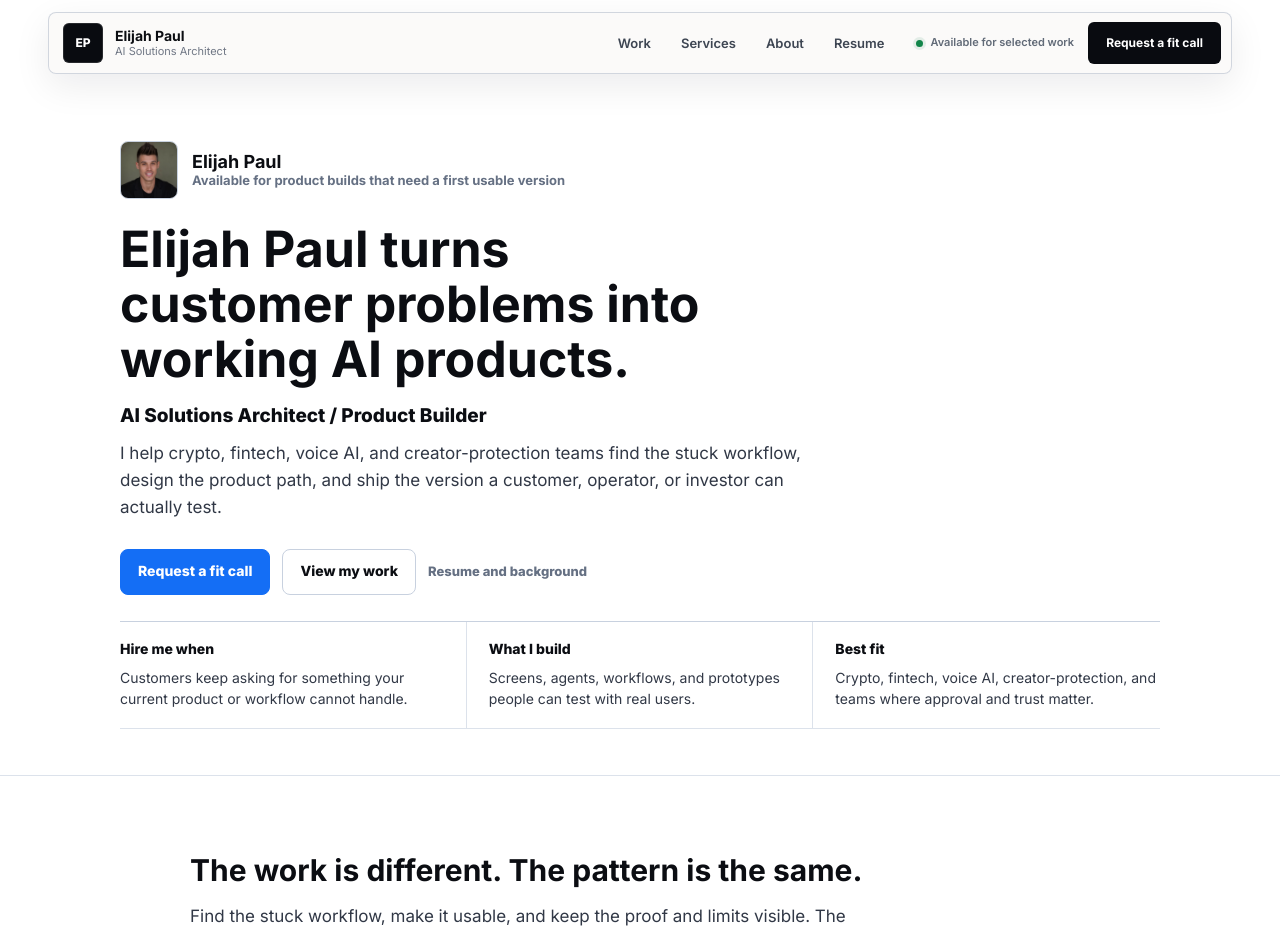
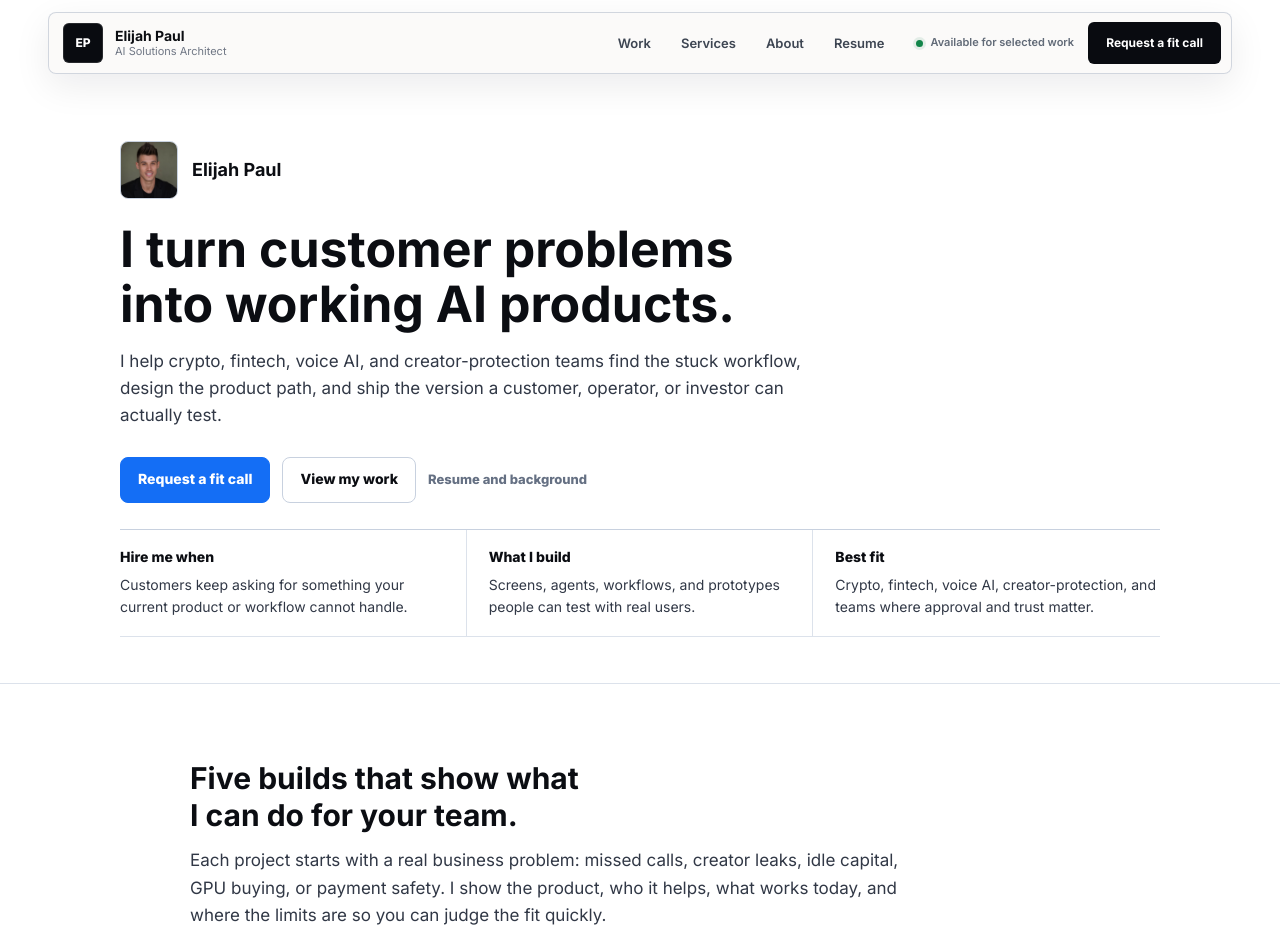
Before and after one commit to GhostOpsandCo/GhostOpsandCo.github.io, a Next.js app: page / in a window 1280 px wide. Shown: the top 934 px of the page. Built offline with nearby package versions, Linux system fonts and the light colour scheme.

Commit message:
Tighten portfolio hero copy

```diff
--- a/app/page.tsx
+++ b/app/page.tsx
@@ -354,11 +354,9 @@ export default function Home() {
               <Image src="/headshot.jpg" alt="Elijah Paul" width={58} height={58} priority />
               <div>
                 <strong>Elijah Paul</strong>
-                <span>Available for product builds that need a first usable version</span>
               </div>
             </div>
-            <h1 id="hero-title">Elijah Paul turns customer problems into working AI products.</h1>
-            <p className="v8-role-title">AI Solutions Architect / Product Builder</p>
+            <h1 id="hero-title">I turn customer problems into working AI products.</h1>
             <p className="v8-hero-lede">
               I help crypto, fintech, voice AI, and creator-protection teams find the stuck
               workflow, design the product path, and ship the version a customer, operator, or
@@ -385,11 +383,12 @@ export default function Home() {
       <section className="v8-section v8-work-intro" id="work" aria-labelledby="work-title">
         <div className="site-shell v8-work-intro-grid">
           <div>
-            <h2 id="work-title">The work is different. The pattern is the same.</h2>
+            <h2 id="work-title">Five builds that show what I can do for your team.</h2>
           </div>
           <p>
-            Find the stuck workflow, make it usable, and keep the proof and limits visible. The
-            projects below show what I built, who it helps, and where the current boundary is.
+            Each project starts with a real business problem: missed calls, creator leaks, idle
+            capital, GPU buying, or payment safety. I show the product, who it helps, what works
+            today, and where the limits are so you can judge the fit quickly.
           </p>
         </div>
       </section>
```
